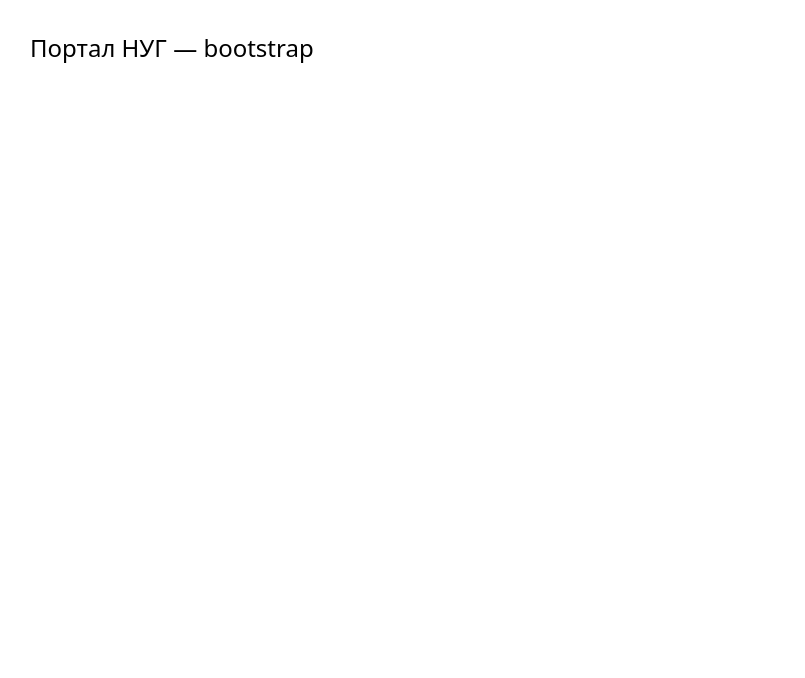
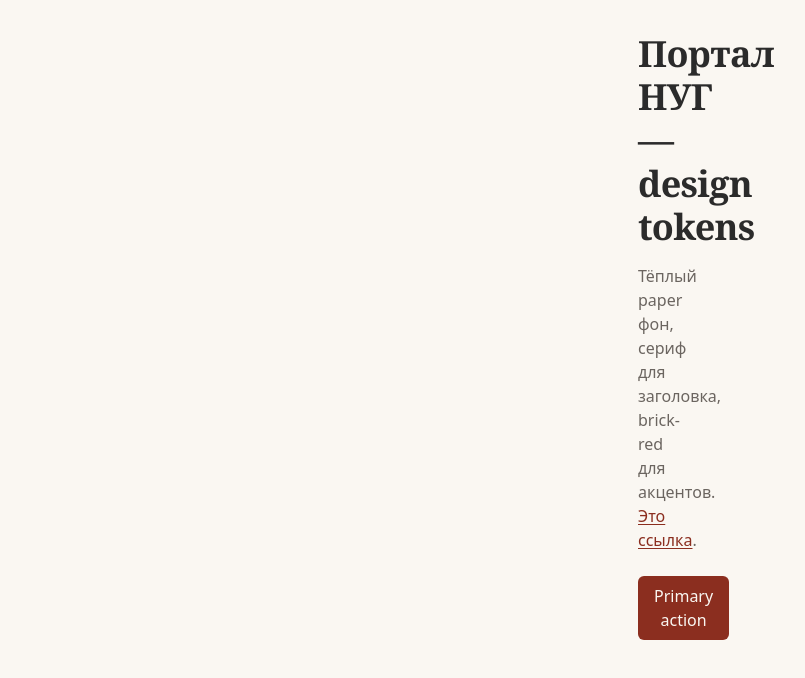
Before and after one commit to svpeditor/mirea-agent-portal, a Next.js app in the folder apps/portal-frontend/: page / in a window 1280 px wide. Shown: the top 678 px of the page, without its empty margins (2-807 px from the left). Built offline with nearby package versions, Linux system fonts and the light colour scheme.

Commit message:
feat(1.3): design tokens (placeholder palette, финал — design-consultation)

```diff
--- a/apps/portal-frontend/app/globals.css
+++ b/apps/portal-frontend/app/globals.css
@@ -1,5 +1,89 @@
 @import 'tailwindcss';
 
+@theme inline {
+  /* === Colors (placeholder, финал — design-consultation) === */
+  --color-bg-primary: #faf7f2;
+  --color-bg-secondary: #edeae2;
+  --color-text-primary: #2b2b2b;
+  --color-text-secondary: #6b6560;
+  --color-accent: #8b2e1f;
+  --color-accent-hover: #6f2418;
+  --color-success: #5c7c40;
+  --color-warning: #c77b3f;
+  --color-error: #8b2e1f;
+  --color-info: #4a5568;
+  --color-border: #d9d4cc;
+
+  /* === Fonts (placeholder, финал — design-consultation) === */
+  --font-sans: ui-sans-serif, system-ui, sans-serif;
+  --font-serif: 'Newsreader', 'EB Garamond', Georgia, serif;
+  --font-mono: ui-monospace, 'JetBrains Mono', 'Geist Mono', monospace;
+
+  /* === Spacing scale (4px baseline) === */
+  --spacing-xs: 0.25rem;
+  --spacing-sm: 0.5rem;
+  --spacing-md: 1rem;
+  --spacing-lg: 1.5rem;
+  --spacing-xl: 2rem;
+  --spacing-2xl: 3rem;
+  --spacing-3xl: 4rem;
+  --spacing-4xl: 6rem;
+
+  /* === Type scale (modular 1.25x) === */
+  --text-xs: 0.75rem;
+  --text-sm: 0.875rem;
+  --text-base: 1rem;
+  --text-lg: 1.125rem;
+  --text-xl: 1.375rem;
+  --text-2xl: 1.75rem;
+  --text-3xl: 2.25rem;
+  --text-4xl: 2.75rem;
+  --text-5xl: 3.5rem;
+
+  /* === Borders === */
+  --radius-sm: 0.25rem;
+  --radius-md: 0.375rem;
+  --radius-lg: 0.5rem;
+  --radius-xl: 0.75rem;
+}
+
+/* === Base === */
+* {
+  box-sizing: border-box;
+}
+
 body {
-  font-family: ui-sans-serif, system-ui, sans-serif;
+  background-color: var(--color-bg-primary);
+  color: var(--color-text-primary);
+  font-family: var(--font-sans);
+  font-feature-settings: 'cv11', 'ss01';
+  -webkit-font-smoothing: antialiased;
 }
+
+h1, h2, h3, h4 {
+  font-family: var(--font-serif);
+  font-weight: 600;
+  letter-spacing: -0.02em;
+}
+
+a {
+  color: var(--color-accent);
+  text-decoration: underline;
+  text-underline-offset: 2px;
+}
+
+a:hover {
+  color: var(--color-accent-hover);
+}
+
+/* === Focus === */
+*:focus-visible {
+  outline: 2px solid var(--color-accent);
+  outline-offset: 2px;
+}
+
+/* === Selection === */
+::selection {
+  background-color: var(--color-accent);
+  color: var(--color-bg-primary);
+}
--- a/apps/portal-frontend/app/page.tsx
+++ b/apps/portal-frontend/app/page.tsx
@@ -1,7 +1,14 @@
 export default function HomePage() {
   return (
-    <main className="p-8">
-      <h1 className="text-2xl">Портал НУГ — bootstrap</h1>
+    <main className="mx-auto max-w-2xl p-8">
+      <h1 className="text-3xl">Портал НУГ — design tokens</h1>
+      <p className="mt-4 text-[color:var(--color-text-secondary)]">
+        Тёплый paper фон, сериф для заголовка, brick-red для акцентов.{' '}
+        <a href="#">Это ссылка</a>.
+      </p>
+      <button className="mt-6 rounded-md bg-[color:var(--color-accent)] px-4 py-2 text-[color:var(--color-bg-primary)] hover:bg-[color:var(--color-accent-hover)]">
+        Primary action
+      </button>
     </main>
   );
 }
--- /dev/null
+++ b/apps/portal-frontend/lib/design-tokens.ts
@@ -0,0 +1,25 @@
+/**
+ * Design tokens — экспортирует CSS-переменные из globals.css для рантайм-доступа из JS.
+ * Используется для построения SVG-чартов, JS-вычисляемых стилей и т.п.
+ *
+ * Финал значений — после design-consultation.
+ */
+export const colors = {
+  bgPrimary: 'var(--color-bg-primary)',
+  bgSecondary: 'var(--color-bg-secondary)',
+  textPrimary: 'var(--color-text-primary)',
+  textSecondary: 'var(--color-text-secondary)',
+  accent: 'var(--color-accent)',
+  accentHover: 'var(--color-accent-hover)',
+  success: 'var(--color-success)',
+  warning: 'var(--color-warning)',
+  error: 'var(--color-error)',
+  info: 'var(--color-info)',
+  border: 'var(--color-border)',
+} as const;
+
+export const fonts = {
+  sans: 'var(--font-sans)',
+  serif: 'var(--font-serif)',
+  mono: 'var(--font-mono)',
+} as const;
--- /dev/null
+++ b/apps/portal-frontend/lib/utils.ts
@@ -0,0 +1,6 @@
+import { clsx, type ClassValue } from 'clsx';
+import { twMerge } from 'tailwind-merge';
+
+export function cn(...inputs: ClassValue[]): string {
+  return twMerge(clsx(inputs));
+}
```
